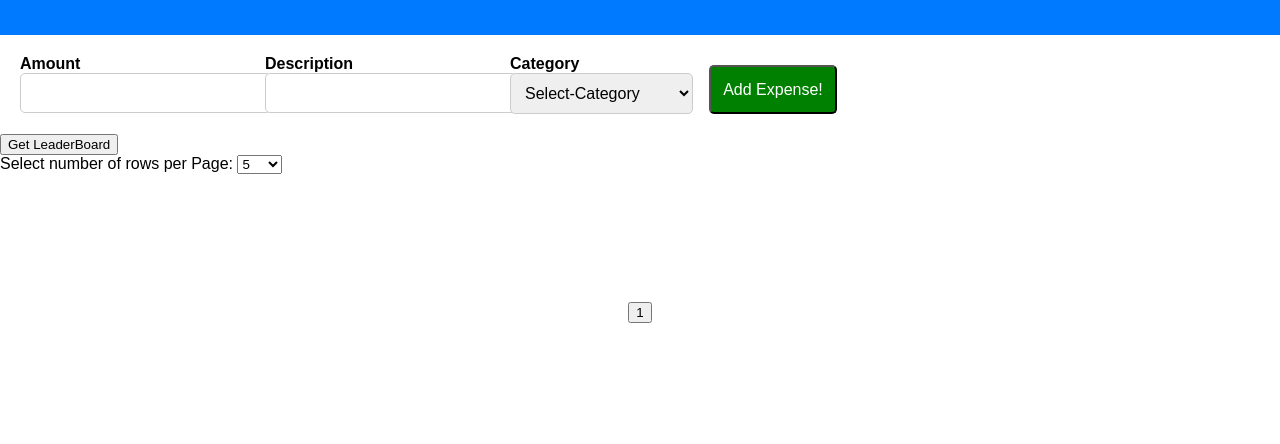
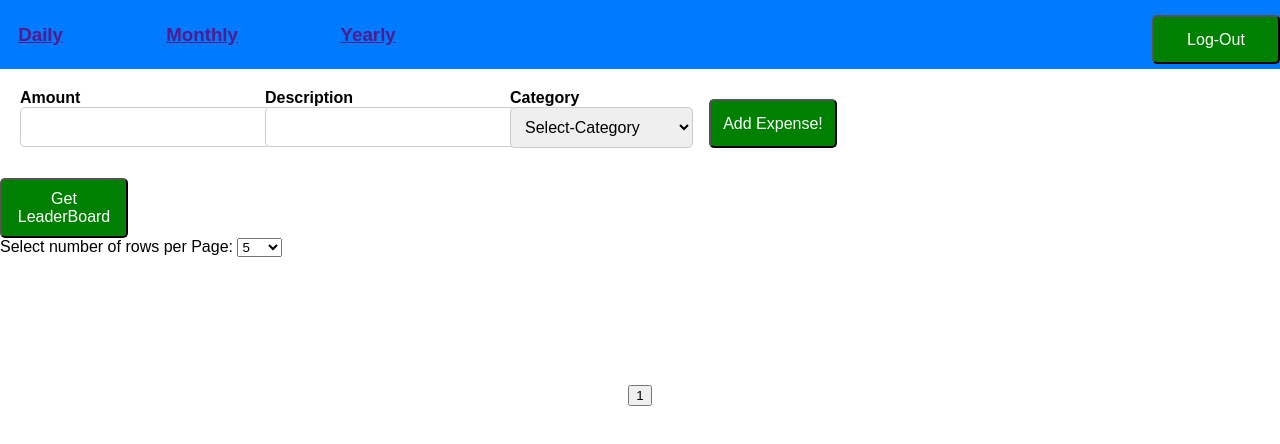
Before and after one commit to coder1110111/ExpenseTracker-App, a website: page views/tracker.html in a window 1280 px wide. Drawn offline with Linux system fonts and the light colour scheme; no server answers.

Commit message:
some basic QOL Improvements

```diff
--- a/models/user.js
+++ b/models/user.js
@@ -24,6 +24,10 @@ const User = sequelize.define('user', {
         allowNull:false,
         type: Sequelize.INTEGER,
         defaultValue: 0
+    },
+    is_Premium: {
+        allowNull: false,
+        type: Sequelize.ENUM('true','false')
     }
 });
 
--- a/views/Resources/main.css
+++ b/views/Resources/main.css
@@ -4,12 +4,23 @@ body {
 }
 
 .top-section {
+    display: flex;
     height: 25%;
-    padding-top: 15px;
-    padding-bottom: 20px;
+    padding-top: 5px;
+    padding-bottom: 5px;
     padding-left: 10px;
     background-color: #007bff;
     color: gold;
+    justify-content: space-between;
+}
+
+.NavBtn {
+    display: flex;
+}
+
+.headBtn {
+    padding-left: 1.5%;
+    margin-right: 3rem;
 }
 
 .bottom-section {
@@ -22,7 +33,7 @@ body {
     display:flex;
 }
 
-.centered-flex button{
+button{
     width: 8rem;
     padding: 10px;
     background: green;
@@ -30,7 +41,7 @@ body {
     font-size: 16px;
     border-radius: 5px;
     cursor: pointer;
-    margin-top: 10px;;
+    margin-top: 10px;
 }
 
 .input-group {
--- a/views/tracker.html
+++ b/views/tracker.html
@@ -10,7 +10,23 @@
     <link rel="icon" href="Resources\ETLogo.jpg" type="image/icon type">
 </head>
 <body>
-    <div class="top-section"></div>
+    <div class="top-section">
+        <div class="NavBtn" style="align-items: left;">
+            <div class="headBtn">
+                <h3 class="headBtn"><a href="">Daily</a></h3>
+            </div>
+            <div class="headBtn">
+                <h3 class="headBtn"><a href="">Monthly</a></h3>
+            </div>
+            <div class="headBtn">
+                <h3 class="headBtn"><a href="">Yearly</a></h3>
+            </div>
+        </div>
+
+        <div class="NavBtn" style="align-content: right;">
+            <button type="button" id="Log_Out" onclick="logOut()">Log-Out</button>
+        </div>
+    </div>
         <div class="bottom-section">
             <form class="centered-flex" onsubmit="AddExpense(event)">
                 <div class="input-group">
--- a/views/tracker.js
+++ b/views/tracker.js
@@ -281,6 +281,7 @@ function changeItemperPage(event) {
 
 window.addEventListener('DOMContentLoaded', (event) => {
     event.preventDefault();
+
     const page=1;
     let Itemper = localStorage.getItem('ItemperPage');
     if(Itemper === null) {
@@ -303,3 +304,9 @@ window.addEventListener('DOMContentLoaded', (event) => {
     fetchExpenses(page);
 
 });
+
+function logOut() {
+    //delete token id from localStorage
+    //redirect to login page
+    console.log('Hello form logout');
+}
```
Also changed, not shown: checkLog.txt (added, +7 -0 lines), views/signUp.html (+7 -0 lines), 1 other file.
